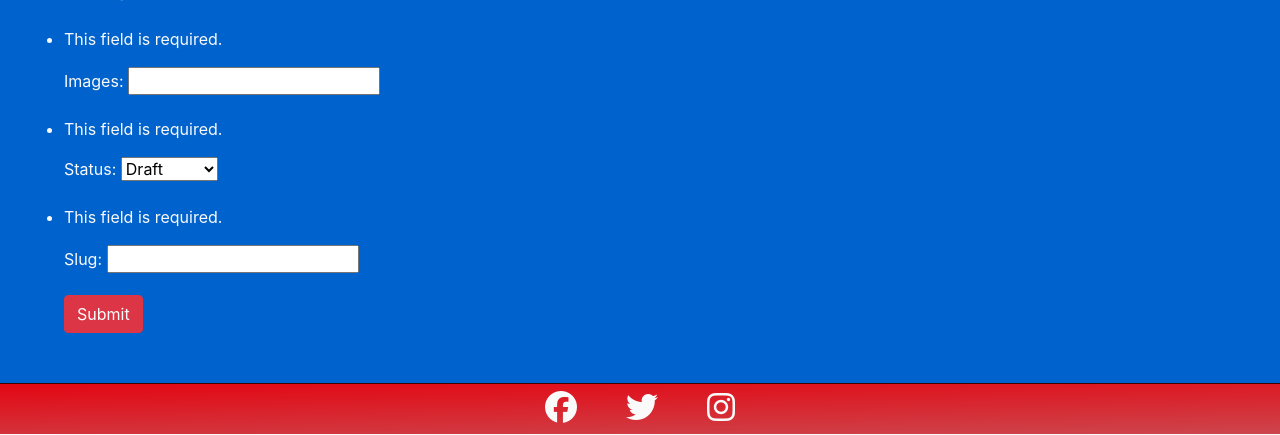
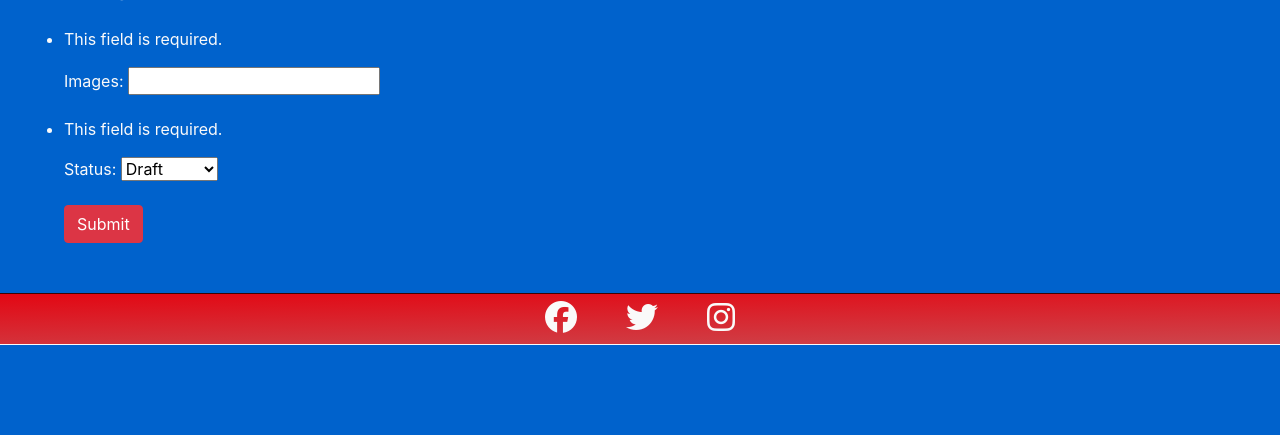
Before and after one commit to mmcin/CI-PP4, a Django app: page /site_upload/ in a window 1280 px wide. Shown: the part 1284-1719 px from the top of the page. After the commit the page ends 1629 px from the top, so only its background shows below. Run offline with Django 4.2, Linux system fonts and the light colour scheme; some libraries are stand-ins or nearby versions.

Commit message:
Replacing site detail slug with id

```diff
--- a/FlyingSitesAPI/settings.py
+++ b/FlyingSitesAPI/settings.py
@@ -6,7 +6,7 @@ if os.path.isfile('env.py'):
 BASE_DIR = Path(__file__).resolve().parent.parent
 TEMPLATES_DIR = os.path.join(BASE_DIR, 'templates')
 SECRET_KEY = os.environ.get('SECRET_KEY')
-DEBUG = False
+DEBUG = True
 
 ALLOWED_HOSTS = ['hillbox-pp4.herokuapp.com', '127.0.0.1']
 SITE_ID = 1
--- a/Hillbox/admin.py
+++ b/Hillbox/admin.py
@@ -7,7 +7,6 @@ from .models import FlyingSite, Comment, Photo, PhotoComment
 # this is the admin for the FlyingSite
 @admin.register(FlyingSite)
 class FlyingSiteAdmin(admin.ModelAdmin):
-    prepopulated_fields = {'slug': ('site_name',)}
     actions = ['approve_sites']
     list_display = ('site_name', 'updated_on', 'approved', 'pilot')
     search_fields = ['site_name', 'wind_direction']
--- a/Hillbox/forms.py
+++ b/Hillbox/forms.py
@@ -5,7 +5,7 @@ from django import forms
 class SiteUpload(forms.ModelForm):
     class Meta:
         model = FlyingSite
-        fields = ('site_name', 'wind_direction', 'overview', 'landing_information', 'warnings', 'featured_image', 'status', 'slug')
+        fields = ('site_name', 'wind_direction', 'overview', 'landing_information', 'warnings', 'featured_image', 'status', )
 
 # this is the form to upload a gallery images
 class GalleryUpload(forms.ModelForm):
--- a/Hillbox/models.py
+++ b/Hillbox/models.py
@@ -17,7 +17,7 @@ class FlyingSite(models.Model):
         ('W', 'W'),)
     site_name = models.CharField(max_length = 150, unique=True)
     wind_direction = models.CharField(max_length = 150, choices=WIND_CHOICES)
-    slug = models.SlugField(max_length=200, unique=True, default = "12345")
+    # slug = models.SlugField(max_length=200, unique=True, default = "12345")
     pilot = models.ForeignKey(User, on_delete=models.CASCADE, related_name="flying_sites")
     updated_on = models.DateTimeField(auto_now=True)
     overview = models.TextField()
--- a/Hillbox/urls.py
+++ b/Hillbox/urls.py
@@ -14,7 +14,7 @@ urlpatterns = [
     path('photo_comment_delete/<comment_id>', views.DeletePhotoComment, name='photo_comment_delete'),
     path('edit/<site_id>', views.EditSite, name='edit'),
     path('delete/<site_id>', views.DeleteSite, name='delete'),
-    path('sites/<slug:slug>/', views.SiteDetail.as_view(), name='site_detail'),
+    path('sites/<slug:id>/', views.SiteDetail.as_view(), name='site_detail'),
     path('site_upload/', views.UploadFlyingSite, name='site_upload'),
     path('site_comment_edit/<comment_id>', views.EditComment, name='site_comment_edit'),
     path('site_comment_delete/<comment_id>', views.DeleteComment, name='site_comment_delete'),
--- a/Hillbox/views.py
+++ b/Hillbox/views.py
@@ -81,10 +81,10 @@ def DeleteSite(request, site_id):
 
 # shows a more detailed view of a flying site
 class SiteDetail(View):
-    def get(self, request, slug, *args, **kwargs):
+    def get(self, request, id, *args, **kwargs):
         model = FlyingSite
         queryset = FlyingSite.objects.filter(status=1)
-        site = get_object_or_404(queryset, slug = slug)
+        site = get_object_or_404(queryset, id = id)
         comments = site.comments.filter(approved=True).order_by("-created_on")
         return render(
             request,
@@ -97,9 +97,9 @@ class SiteDetail(View):
             }
         )
 # posts the comments to the flying site model
-    def post(self, request, slug, *args, **kwargs):
+    def post(self, request, id, *args, **kwargs):
         queryset = FlyingSite.objects.filter(status=1)
-        site = get_object_or_404(queryset, slug=slug)
+        site = get_object_or_404(queryset, id=id)
         comments = site.comments.filter(approved=True).order_by("-created_on")
         comment_form = CommentForm(data=request.POST)
         if comment_form.is_valid():
--- a/templates/site_list.html
+++ b/templates/site_list.html
@@ -21,7 +21,7 @@
                 {% for site in flyingsite_list %}
                 {% if site.approved %}
                 <div class="col-md-4" id="site-card">
-                    <a href="{% url 'site_detail' site.slug %}" class="post-link">
+                    <a href="{% url 'site_detail' site.site_name %}" class="post-link">
                         <div class="card shadow mb-4">
                             <div class="card-body" id="card">
                                 <div class="image-container">
```
Also changed, not shown: Hillbox/migrations/0002_remove_flyingsite_slug.py (added).
